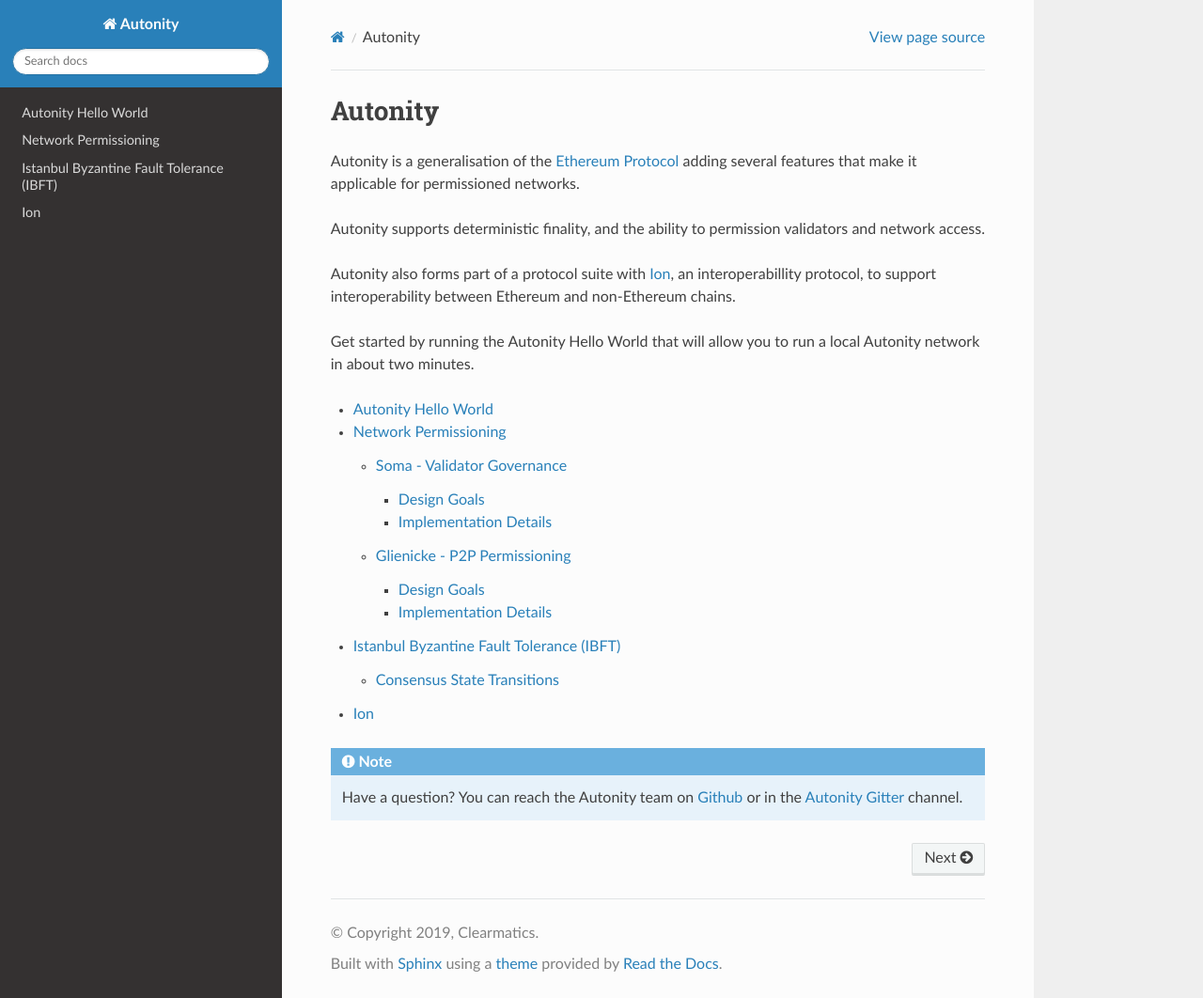
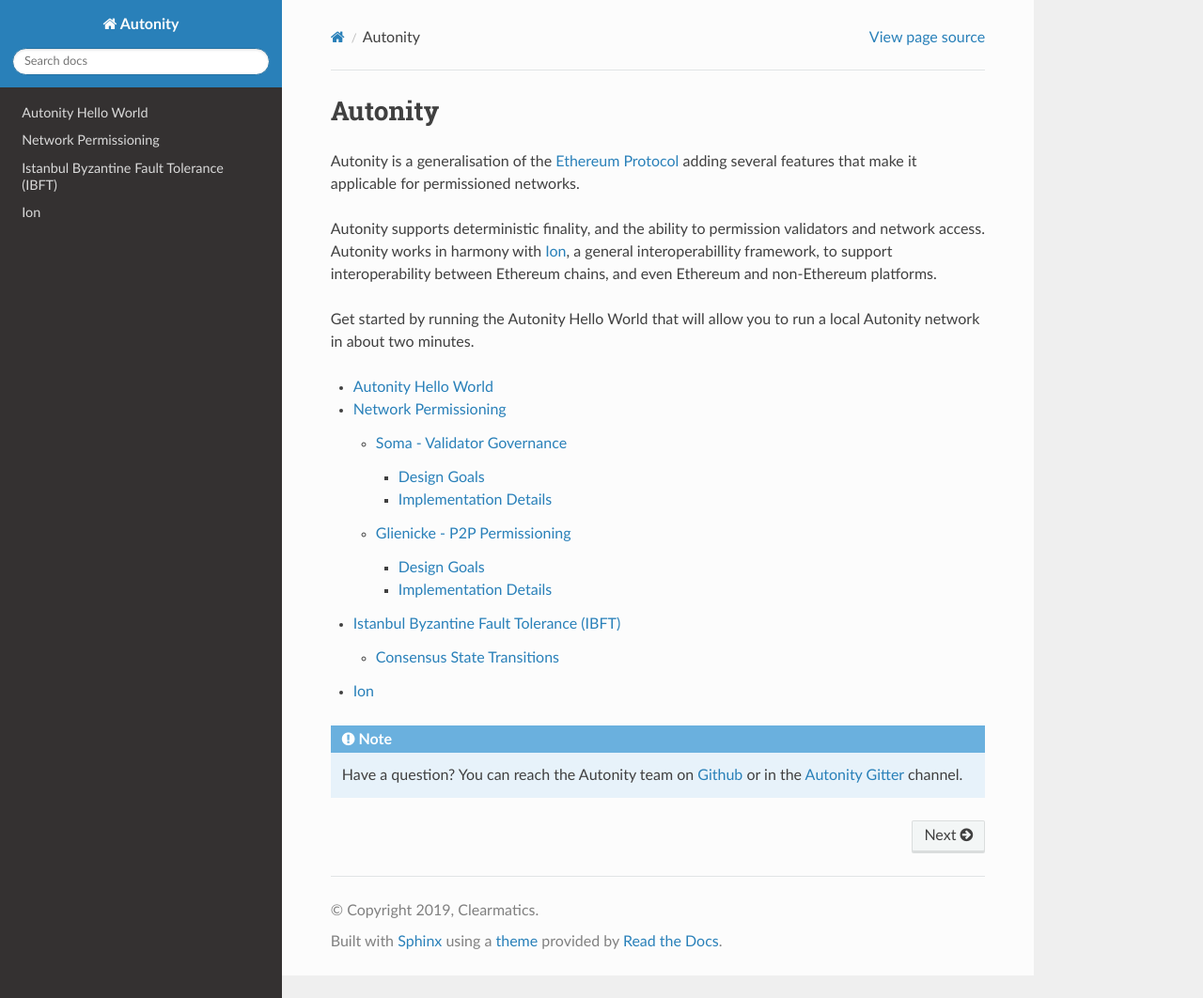
Before and after one commit to mtint/autonity-docs, a Sphinx documentation site: the page built from source/index.rst, in a window 1280 px wide and 1062 px high. Shown: the whole window at 94% size. Built offline with Sphinx 7.4.7 and the Read the Docs theme 2.0.0, drawn with Linux system fonts in a browser that asks for light colours.

Commit message:
Fix typos and enhancements

```diff
--- a/source/index.rst
+++ b/source/index.rst
@@ -9,8 +9,7 @@
 Autonity is a generalisation of the `Ethereum Protocol`_ adding several features that make it applicable for permissioned networks.
 
 Autonity supports deterministic finality, and the ability to permission validators and network access.
-
-Autonity also forms part of a protocol suite with Ion_, an interoperabillity protocol, to support interoperability between Ethereum and non-Ethereum chains.
+Autonity works in harmony with Ion_, a general interoperabillity framework, to support interoperability between Ethereum chains, and even Ethereum and non-Ethereum platforms.
 
 Get started by running the Autonity Hello World that will allow you to run a local Autonity network in about two minutes.
 
--- a/source/network-perm/glienicke.rst
+++ b/source/network-perm/glienicke.rst
@@ -45,9 +45,9 @@
 
 **Absence of Bootnodes**
 It is common practice in public blockchains to use bootnodes or static nodes as bridges to P2P networks. A bootnode is
-a node which is always running and available to relay peers information to new nodes.
+a node which is always running and available to relay peers' information to new nodes.
 However, in a private blockchain relying in the use of bootnodes would mean that some nodes have privileges over the others,
-as static nodes could not be removed from the whitelist. Our solution leverages light modifications at the Etehereum protocol
+as static nodes could not be removed from the whitelist. Our solution leverages light modifications at the Ethereum protocol
 and DevP2P level to avoid the need of using bootnodes or static nodes. Autonity lets the members of the whitelist dial and
 setup connections with the new additions of the list. At the same time, when a node is removed from the list, the remaining
 members will close connections with the node.
--- a/source/network-perm/soma.rst
+++ b/source/network-perm/soma.rst
@@ -71,6 +71,6 @@
         ...
     }
 
-The bytecode and ABI must be generated from the same compiled smart contract. The deployed *may* be important to the smart contract logic however by design Soma is unopionated, natively it only has the effect of determining the address at which the contract is deployed at.
+The bytecode and ABI must be generated from the same compiled smart contract. The deployer *may* be important to the smart contract logic however by design Soma is unopionated, natively it only has the effect of determining the address at which the contract is deployed at.
 
 .. _glienicke.rst:
```
